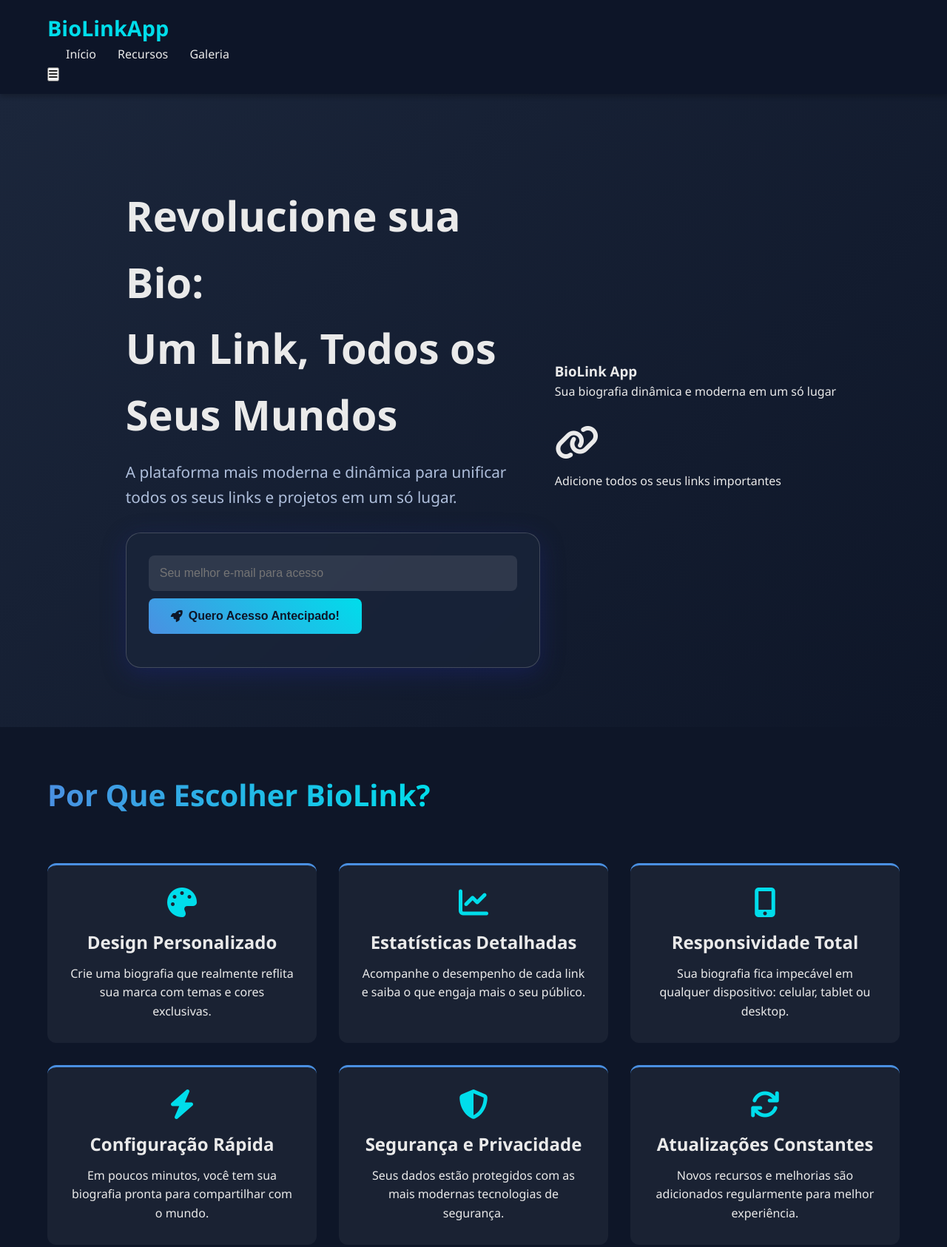
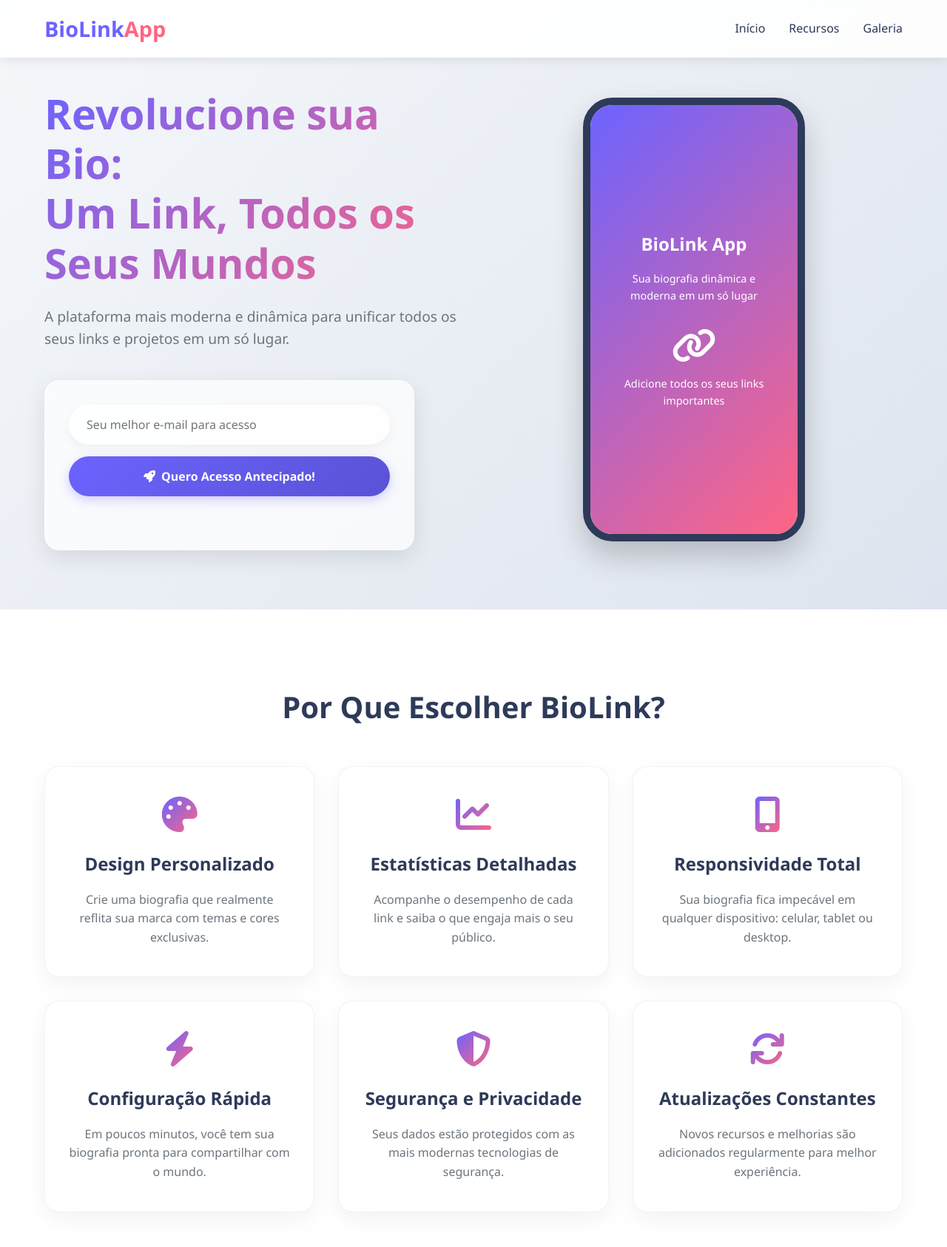
Before and after one commit to Uriasmanu/meu-site, a plain HTML site: page index.html in a window 1280 px wide. Shown: the top 1686 px of the page at 74% size. Drawn offline with Linux system fonts and the light colour scheme; a script that the page names is missing.

Commit message:
Atualizar o style.css

```diff
--- a/style.css
+++ b/style.css
@@ -1,403 +1,459 @@
-/* Paleta de Cores:
-   - Azul Marinho Escuro (Fundo principal): #0E1628
-   - Azul Marinho/Roxo (Hero Background): #1B263B
-   - Ciano/Azul Claro (Destaque/CTA): #00DDEB (mais brilhante) | #4A90E2 (mais sóbrio)
-   - Texto: #EAEAEA (claro)
-*/
-
 :root {
-    --primary-color: #4A90E2; /* Azul sóbrio */
-    --secondary-color: #00DDEB; /* Ciano de destaque */
-    --background-dark: #0E1628;
-    --background-medium: #1B263B;
-    --text-light: #EAEAEA;
-    --text-dark: #0E1628;
-    --card-bg: rgba(255, 255, 255, 0.05); /* Para cards e glassmorphism */
+    --primary: #6C63FF;
+    --primary-dark: #5A52D5;
+    --secondary: #FF6584;
+    --dark: #2E3A59;
+    --light: #F8F9FA;
+    --gray: #6C757D;
+    --transition: all 0.3s ease;
 }
 
-/* Base e Tipografia */
 * {
     margin: 0;
     padding: 0;
     box-sizing: border-box;
+    font-family: 'Segoe UI', Tahoma, Geneva, Verdana, sans-serif;
 }
 
 body {
-    font-family: 'Segoe UI', Tahoma, Geneva, Verdana, sans-serif; /* Tipografia clean e legível */
-    background-color: var(--background-dark);
-    color: var(--text-light);
+    background: linear-gradient(135deg, #f5f7fa 0%, #c3cfe2 100%);
+    color: var(--dark);
     line-height: 1.6;
-    scroll-behavior: smooth;
 }
 
-h1, h2, h3 {
-    font-weight: 700;
+.container {
+    width: 100%;
+    max-width: 1200px;
+    margin: 0 auto;
+    padding: 0 20px;
 }
 
-h2 {
-    text-align: center;
-    font-size: 2.5em;
-    margin-bottom: 1.5em;
-    background: linear-gradient(90deg, var(--primary-color), var(--secondary-color));
-    -webkit-background-clip: text;
-    -webkit-text-fill-color: transparent;
-    display: inline-block;
+/* Header */
+.header {
+    background: rgba(255, 255, 255, 0.9);
+    backdrop-filter: blur(10px);
+    padding: 1rem 0;
+    position: fixed;
+    width: 100%;
+    top: 0;
+    z-index: 1000;
+    box-shadow: 0 2px 15px rgba(0, 0, 0, 0.1);
+    transition: var(--transition);
 }
 
-section {
-    padding: 60px 5%;
-}
-
-/* --- Cabeçalho --- */
-.header {
+.header-content {
     display: flex;
     justify-content: space-between;
     align-items: center;
-    padding: 15px 5%;
-    position: sticky;
-    top: 0;
-    z-index: 1000;
-    background: rgba(14, 22, 40, 0.9); /* Fundo semi-transparente */
-    box-shadow: 0 4px 6px rgba(0, 0, 0, 0.2);
 }
 
 .logo {
-    font-size: 1.8em;
-    font-weight: 900;
-    color: var(--secondary-color);
+    font-size: 1.8rem;
+    font-weight: 700;
+    color: var(--primary);
+}
+
+.logo span {
+    color: var(--secondary);
+}
+
+.nav {
+    display: flex;
+    gap: 2rem;
 }
 
 .nav a {
-    color: var(--text-light);
     text-decoration: none;
-    margin-left: 25px;
+    color: var(--dark);
     font-weight: 500;
-    transition: color 0.3s, border-bottom 0.3s;
+    transition: var(--transition);
+    position: relative;
 }
 
 .nav a:hover {
-    color: var(--secondary-color);
-    border-bottom: 2px solid var(--secondary-color);
+    color: var(--primary);
 }
 
-/* --- Hero Section --- */
+.nav a::after {
+    content: '';
+    position: absolute;
+    width: 0;
+    height: 2px;
+    bottom: -5px;
+    left: 0;
+    background-color: var(--primary);
+    transition: var(--transition);
+}
+
+.nav a:hover::after {
+    width: 100%;
+}
+
+.mobile-menu-btn {
+    display: none;
+    background: none;
+    border: none;
+    font-size: 1.5rem;
+    color: var(--dark);
+    cursor: pointer;
+}
+
+/* Hero Section */
 .hero {
-    min-height: 80vh;
+    padding: 120px 0 80px;
     display: flex;
     align-items: center;
-    justify-content: space-around;
-    padding-top: 100px;
-    background: linear-gradient(135deg, var(--background-medium) 0%, var(--background-dark) 100%);
+    min-height: 100vh;
 }
 
 .hero-content {
-    max-width: 600px;
-    padding: 20px;
+    flex: 1;
+    padding-right: 2rem;
 }
 
 .main-title {
-    font-size: 3.5em;
-    margin-bottom: 0.3em;
-}
-
-.main-title strong {
-    color: var(--secondary-color);
+    font-size: 3.5rem;
+    font-weight: 800;
+    margin-bottom: 1.5rem;
+    line-height: 1.2;
+    background: linear-gradient(135deg, var(--primary), var(--secondary));
+    -webkit-background-clip: text;
+    -webkit-text-fill-color: transparent;
 }
 
 .subtitle {
-    font-size: 1.3em;
-    color: #aebedb;
-    margin-bottom: 1.5em;
+    font-size: 1.2rem;
+    color: var(--gray);
+    margin-bottom: 2.5rem;
+    max-width: 600px;
 }
 
-/* Glassmorphism e Formulário Clean */
 .email-form-container {
-    padding: 30px;
+    background: rgba(255, 255, 255, 0.7);
+    backdrop-filter: blur(10px);
     border-radius: 20px;
-    border: 1px solid rgba(255, 255, 255, 0.18);
-    box-shadow: 0 8px 32px 0 rgba(31, 38, 135, 0.37);
-    backdrop-filter: blur(4px); /* Efeito Glassmorphism sutil */
-    -webkit-backdrop-filter: blur(4px);
-    background: rgba(27, 38, 59, 0.7); /* Fundo levemente transparente */
+    padding: 2rem;
+    box-shadow: 0 10px 30px rgba(0, 0, 0, 0.1);
+    max-width: 500px;
+    border: 1px solid rgba(255, 255, 255, 0.3);
 }
 
 .email-form {
     display: flex;
-    gap: 10px;
-    flex-wrap: wrap; /* Para mobile */
+    flex-direction: column;
+    gap: 1rem;
 }
 
-.email-form input[type="email"] {
-    flex-grow: 1;
-    padding: 15px;
+.email-form input {
+    padding: 1rem 1.5rem;
     border: none;
-    border-radius: 8px;
-    background-color: rgba(255, 255, 255, 0.1);
-    color: var(--text-light);
-    font-size: 1em;
-    transition: background-color 0.3s, box-shadow 0.3s;
-    min-width: 200px; /* Garante que o input não fique muito estreito */
+    border-radius: 50px;
+    font-size: 1rem;
+    background: rgba(255, 255, 255, 0.8);
+    box-shadow: 0 5px 15px rgba(0, 0, 0, 0.05);
+    transition: var(--transition);
 }
 
-.email-form input[type="email"]:focus {
+.email-form input:focus {
     outline: none;
-    background-color: rgba(255, 255, 255, 0.2);
-    box-shadow: 0 0 0 2px var(--secondary-color);
+    box-shadow: 0 5px 15px rgba(108, 99, 255, 0.2);
 }
 
 .cta-button {
-    padding: 15px 30px;
+    background: linear-gradient(135deg, var(--primary), var(--primary-dark));
+    color: white;
     border: none;
-    border-radius: 8px;
-    background: linear-gradient(45deg, var(--primary-color), var(--secondary-color)); /* Gradiente */
-    color: var(--text-dark);
-    font-weight: 700;
-    font-size: 1em;
+    padding: 1rem 1.5rem;
+    border-radius: 50px;
+    font-size: 1rem;
+    font-weight: 600;
     cursor: pointer;
-    transition: transform 0.2s, box-shadow 0.2s;
+    transition: var(--transition);
     display: flex;
     align-items: center;
-    gap: 8px;
+    justify-content: center;
+    gap: 0.5rem;
+    box-shadow: 0 5px 15px rgba(108, 99, 255, 0.3);
 }
 
-/* Microanimações nos Botões */
 .cta-button:hover {
     transform: translateY(-3px);
-    box-shadow: 0 5px 15px rgba(0, 221, 235, 0.4);
-}
-
-.cta-button:active {
-    transform: translateY(0);
-    box-shadow: none;
+    box-shadow: 0 8px 20px rgba(108, 99, 255, 0.4);
 }
 
 .form-message {
-    margin-top: 15px;
+    margin-top: 1rem;
     text-align: center;
-    font-weight: 600;
-    opacity: 0;
-    transition: opacity 0.5s ease;
+    font-weight: 500;
+    min-height: 24px;
 }
 
-.form-message.success {
-    color: #4CAF50;
-    opacity: 1;
+.success {
+    color: #28a745;
 }
 
-.form-message.error {
-    color: #F44336;
-    opacity: 1;
+.error {
+    color: #dc3545;
 }
 
-/* --- Features Section --- */
+.hero-image {
+    flex: 1;
+    display: flex;
+    justify-content: center;
+    align-items: center;
+}
+
+.phone-mockup {
+    width: 300px;
+    height: 600px;
+    background: white;
+    border-radius: 40px;
+    box-shadow: 0 20px 40px rgba(0, 0, 0, 0.2);
+    position: relative;
+    overflow: hidden;
+    border: 10px solid #2E3A59;
+}
+
+.phone-screen {
+    width: 100%;
+    height: 100%;
+    background: linear-gradient(135deg, #6C63FF, #FF6584);
+    display: flex;
+    flex-direction: column;
+    justify-content: center;
+    align-items: center;
+    padding: 2rem;
+    color: white;
+    text-align: center;
+}
+
+.phone-screen h3 {
+    font-size: 1.5rem;
+    margin-bottom: 1rem;
+}
+
+.phone-screen p {
+    font-size: 0.9rem;
+}
+
+/* Features Section */
 .features {
-    background-color: var(--background-dark);
+    padding: 100px 0;
+    background: white;
+}
+
+.section-title {
+    text-align: center;
+    font-size: 2.5rem;
+    margin-bottom: 3rem;
+    color: var(--dark);
 }
 
 .features-grid {
     display: grid;
-    grid-template-columns: repeat(auto-fit, minmax(280px, 1fr));
-    gap: 30px;
-    max-width: 1200px;
-    margin: 0 auto;
-    text-align: center;
+    grid-template-columns: repeat(auto-fit, minmax(300px, 1fr));
+    gap: 2rem;
 }
 
 .feature-card {
-    background-color: var(--card-bg);
-    padding: 30px;
-    border-radius: 12px;
-    transition: transform 0.3s, box-shadow 0.3s;
-    border-top: 3px solid var(--primary-color);
+    background: white;
+    border-radius: 20px;
+    padding: 2.5rem 2rem;
+    text-align: center;
+    box-shadow: 0 10px 30px rgba(0, 0, 0, 0.05);
+    transition: var(--transition);
+    border: 1px solid rgba(0, 0, 0, 0.05);
 }
 
 .feature-card:hover {
-    transform: translateY(-5px);
-    box-shadow: 0 10px 20px rgba(0, 0, 0, 0.3);
+    transform: translateY(-10px);
+    box-shadow: 0 15px 40px rgba(0, 0, 0, 0.1);
 }
 
 .feature-card i {
-    font-size: 2.5em;
-    color: var(--secondary-color);
-    margin-bottom: 15px;
+    font-size: 3rem;
+    margin-bottom: 1.5rem;
+    background: linear-gradient(135deg, var(--primary), var(--secondary));
+    -webkit-background-clip: text;
+    -webkit-text-fill-color: transparent;
 }
 
 .feature-card h3 {
-    font-size: 1.5em;
-    margin-bottom: 10px;
+    font-size: 1.5rem;
+    margin-bottom: 1rem;
+    color: var(--dark);
 }
 
-/* --- Galeria de Screenshots --- */
+.feature-card p {
+    color: var(--gray);
+}
+
+/* Gallery Section */
 .gallery {
-    background-color: var(--background-medium);
+    padding: 100px 0;
+    background: linear-gradient(135deg, #f5f7fa 0%, #c3cfe2 100%);
 }
 
 .screenshots-grid {
     display: grid;
-    grid-template-columns: repeat(auto-fit, minmax(200px, 1fr)); /* Grid Responsivo */
-    gap: 20px;
-    max-width: 1300px;
-    margin: 0 auto;
+    grid-template-columns: repeat(auto-fit, minmax(250px, 1fr));
+    gap: 1.5rem;
 }
 
 .screenshot-item {
     width: 100%;
-    height: auto;
-    border-radius: 10px;
-    object-fit: cover;
+    border-radius: 15px;
+    box-shadow: 0 10px 25px rgba(0, 0, 0, 0.1);
+    transition: var(--transition);
     cursor: pointer;
-    box-shadow: 0 4px 10px rgba(0, 0, 0, 0.3);
-    transition: transform 0.3s, opacity 0.3s, box-shadow 0.3s;
 }
 
-/* Efeito Hover Sutil */
 .screenshot-item:hover {
-    transform: scale(1.02);
-    opacity: 0.9;
-    box-shadow: 0 8px 15px rgba(0, 221, 235, 0.2);
+    transform: scale(1.05);
+    box-shadow: 0 15px 35px rgba(0, 0, 0, 0.15);
 }
 
-/* --- Modal (Visualização Ampliada) --- */
+/* Modal */
 .modal {
-    display: none; /* Oculto por padrão */
+    display: none;
     position: fixed;
     z-index: 2000;
     left: 0;
     top: 0;
     width: 100%;
     height: 100%;
-    overflow: auto;
     background-color: rgba(0, 0, 0, 0.9);
-    backdrop-filter: blur(5px);
-    -webkit-backdrop-filter: blur(5px);
-    padding-top: 60px;
+    animation: fadeIn 0.3s;
 }
 
 .modal-content {
     margin: auto;
     display: block;
-    width: 90%;
-    max-width: 400px; /* Largura máxima para screenshots de celular */
+    max-width: 90%;
+    max-height: 90%;
+    margin-top: 2%;
     border-radius: 10px;
-    animation: zoom 0.6s;
-}
-
-@keyframes zoom {
-    from {transform: scale(0);}
-    to {transform: scale(1);}
 }
 
 .modal-close {
     position: absolute;
-    top: 15px;
+    top: 20px;
     right: 35px;
-    color: #f1f1f1;
+    color: white;
     font-size: 40px;
     font-weight: bold;
-    transition: 0.3s;
     cursor: pointer;
+    transition: var(--transition);
 }
 
-.modal-close:hover,
-.modal-close:focus {
-    color: var(--secondary-color);
-    text-decoration: none;
-    cursor: pointer;
+.modal-close:hover {
+    color: var(--secondary);
 }
 
-/* --- Footer --- */
+/* Footer */
 .footer {
-    background-color: #080D17;
-    padding: 30px 5%;
-    border-top: 1px solid rgba(255, 255, 255, 0.1);
+    background: var(--dark);
+    color: white;
+    padding: 3rem 0;
 }
 
 .footer-content {
     display: flex;
     justify-content: space-between;
     align-items: center;
-    flex-wrap: wrap;
-    max-width: 1200px;
-    margin: 0 auto;
 }
 
-.footer-info {
-    font-size: 0.9em;
-}
-
-.footer-info i {
-    color: #F44336; /* Coração vermelho */
-    margin: 0 3px;
+.social-icons {
+    display: flex;
+    gap: 1rem;
 }
 
 .social-icons a {
-    color: var(--text-light);
-    font-size: 1.5em;
-    margin-left: 20px;
-    transition: color 0.3s;
+    color: white;
+    font-size: 1.5rem;
+    transition: var(--transition);
 }
 
 .social-icons a:hover {
-    color: var(--secondary-color);
+    color: var(--primary);
+    transform: translateY(-3px);
 }
 
-/* --- Responsividade (Mobile) --- */
-@media (max-width: 768px) {
-    .header {
-        flex-direction: column;
-        align-items: flex-start;
-    }
+/* Animations */
+@keyframes fadeIn {
+    from { opacity: 0; }
+    to { opacity: 1; }
+}
 
-    .nav {
-        margin-top: 10px;
-    }
+@keyframes slideUp {
+    from { transform: translateY(30px); opacity: 0; }
+    to { transform: translateY(0); opacity: 1; }
+}
 
-    .nav a {
-        margin-left: 0;
-        margin-right: 15px;
-        font-size: 0.9em;
-    }
+.animate-slide-up {
+    animation: slideUp 0.8s ease forwards;
+}
 
+/* Responsive Design */
+@media (max-width: 992px) {
     .hero {
         flex-direction: column;
         text-align: center;
-        padding-top: 80px;
+    }
+
+    .hero-content {
+        padding-right: 0;
+        margin-bottom: 3rem;
     }
 
     .main-title {
-        font-size: 2.5em;
+        font-size: 2.8rem;
+    }
+}
+
+@media (max-width: 768px) {
+    .nav {
+        display: none;
+        flex-direction: column;
+        position: absolute;
+        top: 100%;
+        left: 0;
+        width: 100%;
+        background: white;
+        padding: 1rem;
+        box-shadow: 0 5px 15px rgba(0, 0, 0, 0.1);
     }
 
-    .subtitle {
-        font-size: 1.1em;
+    .nav.active {
+        display: flex;
     }
 
-    .email-form {
-        flex-direction: column;
+    .mobile-menu-btn {
+        display: block;
     }
 
-    .cta-button {
-        width: 100%;
-        justify-content: center;
-    }
-
-    h2 {
-        font-size: 2em;
-        margin-bottom: 1em;
-    }
-
-    .screenshot-item {
-        max-width: 80%; /* Centraliza e diminui a imagem */
-        margin: 0 auto;
+    .main-title {
+        font-size: 2.2rem;
     }
 
     .footer-content {
         flex-direction: column;
+        gap: 1.5rem;
         text-align: center;
-        gap: 15px;
+    }
+}
+
+@media (max-width: 576px) {
+    .main-title {
+        font-size: 1.8rem;
     }
 
-    .social-icons a {
-        margin: 0 10px;
+    .section-title {
+        font-size: 2rem;
+    }
+
+    .phone-mockup {
+        width: 250px;
+        height: 500px;
     }
 }
```
